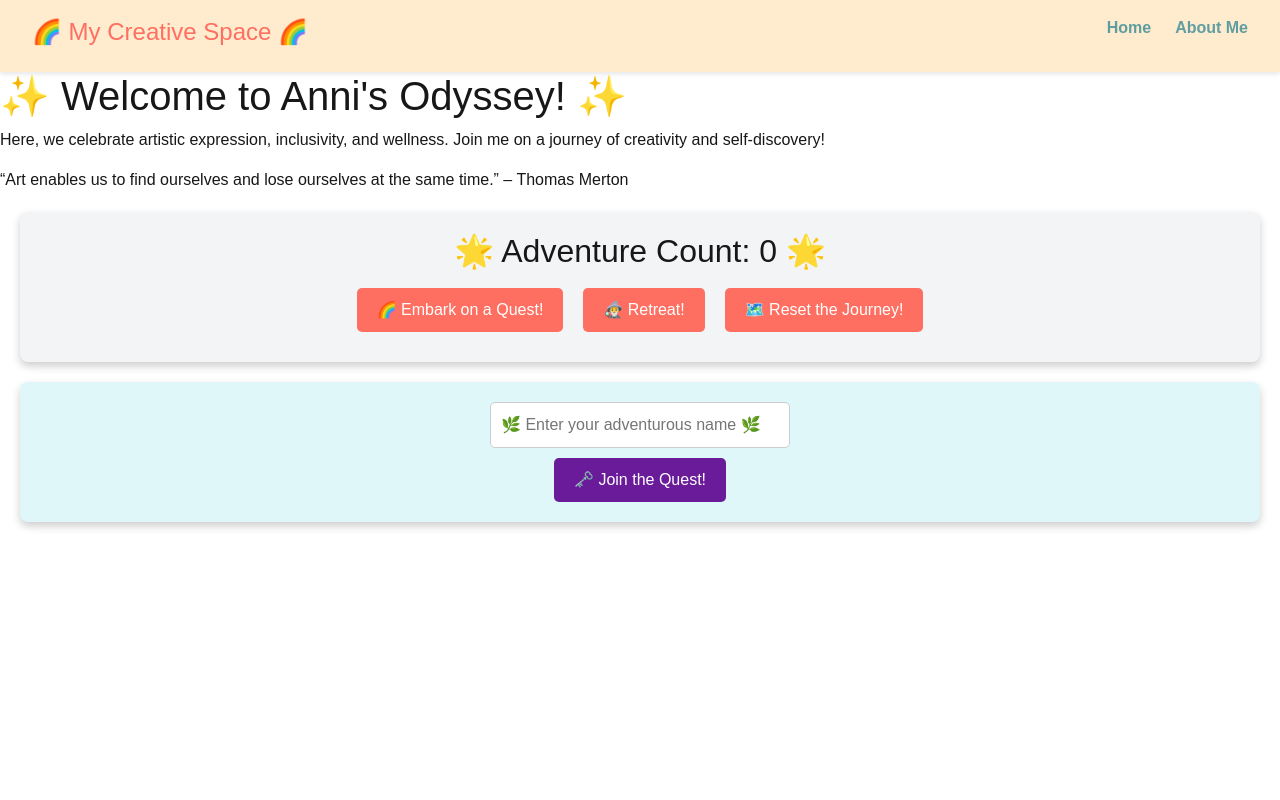
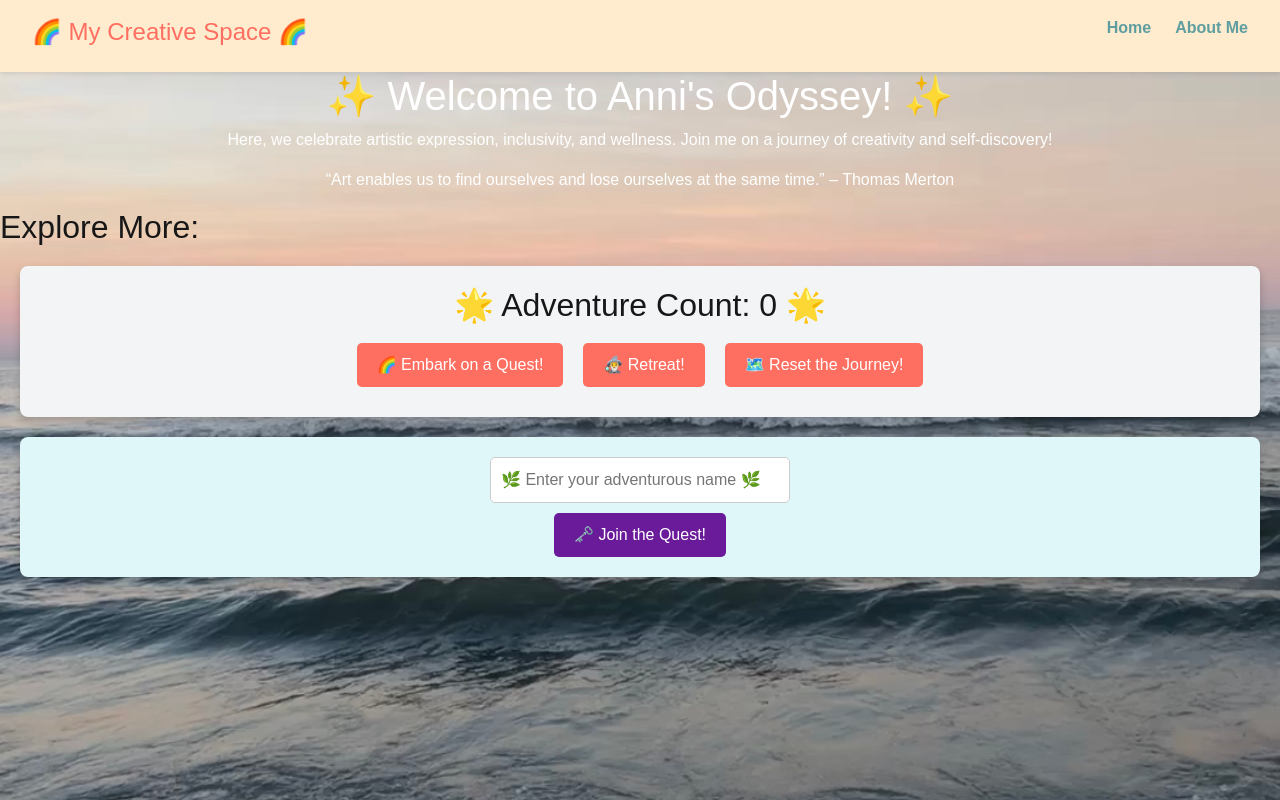
Before and after one commit to AceChianni/next-assignment, a Next.js app: page / in a window 1280 px wide. Built offline with nearby package versions, Linux system fonts and the light colour scheme.

Commit message:
edit images on splash page

```diff
--- a/src/pages/_app.js
+++ b/src/pages/_app.js
@@ -1,9 +1,5 @@
 import "bootstrap/dist/css/bootstrap.min.css";
 import "@/styles/globals.css";
-
-// export default function App({ Component, pageProps }) {
-//   return <Component {...pageProps} />;
-// }
 
 function MyApp({ Component, pageProps }) {
   return <Component {...pageProps} />;
--- a/src/pages/about.js
+++ b/src/pages/about.js
@@ -1,10 +1,12 @@
 // src/pages/about.js
-import Navbar from '../components/Navbar'; // Ensure this import is correct
+import Navbar from '../components/Navbar';
+import Image from 'next/image';
+import styles from '../styles/About.module.css';
 
 export default function About() {
   return (
     <div style={{ textAlign: 'center', padding: '50px', backgroundColor: '#fffaf0' }}>
-      <Navbar /> {/* Make sure this is present */}
+      <Navbar />
       <h1 style={{ color: '#ff6f61' }}>🌸 All About Me 🌸</h1>
       <p style={{ fontSize: '18px', fontFamily: 'Arial, sans-serif' }}>
         Hi! I'm Ace Chianni, a passionate explorer of the arts, fashion, and holistic wellness. I believe in the power of creativity to heal and inspire.
--- a/src/pages/index.js
+++ b/src/pages/index.js
@@ -1,4 +1,30 @@
-// src/pages/index.js
+// // src/pages/index.js
+// import Link from 'next/link';
+// import Image from 'next/image';
+// import Navbar from '../components/Navbar';
+// import styles from '../styles/Home.module.css';
+// import Counter from '../components/Counter';
+// import UserForm from '../components/UserForm';
+
+// export default function Home() {
+//   return (
+//     <div className={styles.container}>
+//       <Navbar /> {/* Adds Navbar */}
+//       <h1 className={styles.title}>✨ Welcome to Anni's Odyssey! ✨</h1>
+//       <p className={styles.description}>
+//         Here, we celebrate artistic expression, inclusivity, and wellness. Join me on a journey of creativity and self-discovery!
+//       </p>
+//       <p className={styles.quote}>
+//         “Art enables us to find ourselves and lose ourselves at the same time.” – Thomas Merton
+//       </p>
+
+// <Counter />
+// <UserForm />
+//     </div>
+//   );
+// }
+
+
 import Link from 'next/link';
 import Image from 'next/image';
 import Navbar from '../components/Navbar';
@@ -8,8 +34,19 @@ import UserForm from '../components/UserForm';
 
 export default function Home() {
   return (
-    <div className={styles.container}>
-      <Navbar /> {/* Adds Navbar */}
+    <div className={styles.splashContainer}>
+      {/* Background Image */}
+      <div className={styles.splash}>
+        <Image
+          src="/images/splash.jpg"
+          alt="Splash Background"
+          layout="fill"
+          objectFit="cover"
+          className={styles.splashImage}
+        />
+        {/* Overlay Content */}
+        <div className={styles.overlayContent}>
+          <Navbar />
           <h1 className={styles.title}>✨ Welcome to Anni's Odyssey! ✨</h1>
           <p className={styles.description}>
             Here, we celebrate artistic expression, inclusivity, and wellness. Join me on a journey of creativity and self-discovery!
@@ -17,22 +54,15 @@ export default function Home() {
           <p className={styles.quote}>
             “Art enables us to find ourselves and lose ourselves at the same time.” – Thomas Merton
           </p>
-      {/* <Image
-        src="/images/welcome.jpg"
-        alt="Welcome"
-        width={600}
-        height={400}
-        className={styles.image}
-      /> */}
-      {/* <h2 className={styles.subheading}>Explore More:</h2>
-      <ul className={styles.links}>
-        <li>
-          <Link href="/about">About Me</Link>
-        </li>
-      </ul> */}
+        </div>
+      </div>
 
+      {/* Below Splash: Counter and UserForm Components */}
+      <div className={styles.content}>
+        <h2 className={styles.subheading}>Explore More:</h2>
         <Counter />
         <UserForm />
       </div>
+    </div>
   );
 }
--- a/src/styles/Home.module.css
+++ b/src/styles/Home.module.css
@@ -163,3 +163,27 @@ a.secondary {
     filter: invert();
   }
 }
+
+.splashContainer {
+  position: relative; /* Position relative for absolute children */
+  width: 100%;
+  height: 100vh; /* Full viewport height */
+  overflow: hidden; /* Ensure no overflow */
+}
+
+.splashImage {
+  position: absolute; /* Position the image absolutely */
+  top: 0;
+  left: 0;
+  width: 100%; /* Full width */
+  height: 100%; /* Full height */
+  object-fit: cover; /* Cover to maintain aspect ratio */
+  z-index: -1; /* Send it to the back */
+}
+
+.title, .description, .quote {
+  position: relative; /* Ensure text is above the image */
+  color: white; /* Ensure text is readable */
+  z-index: 1; /* Bring text above background */
+  text-align: center; /* Center text */
+}
```
Also changed, not shown: src/styles/About.module.css (added). Lines whose indentation alone changed are shown as unchanged.
